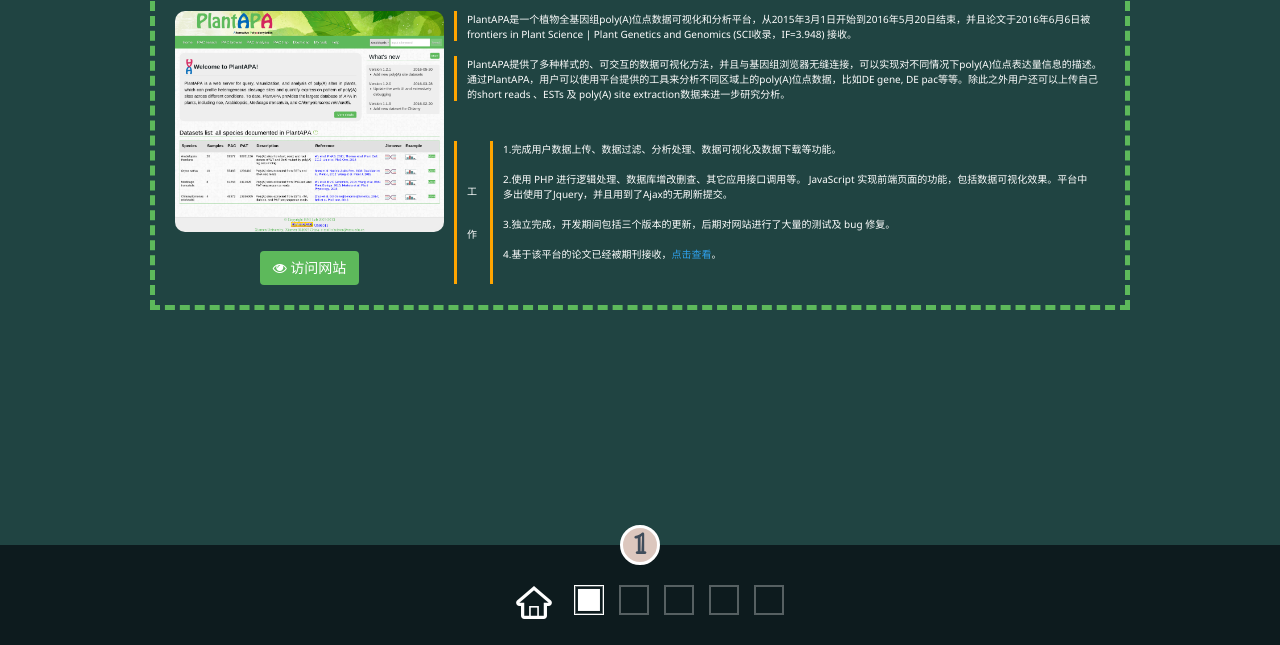
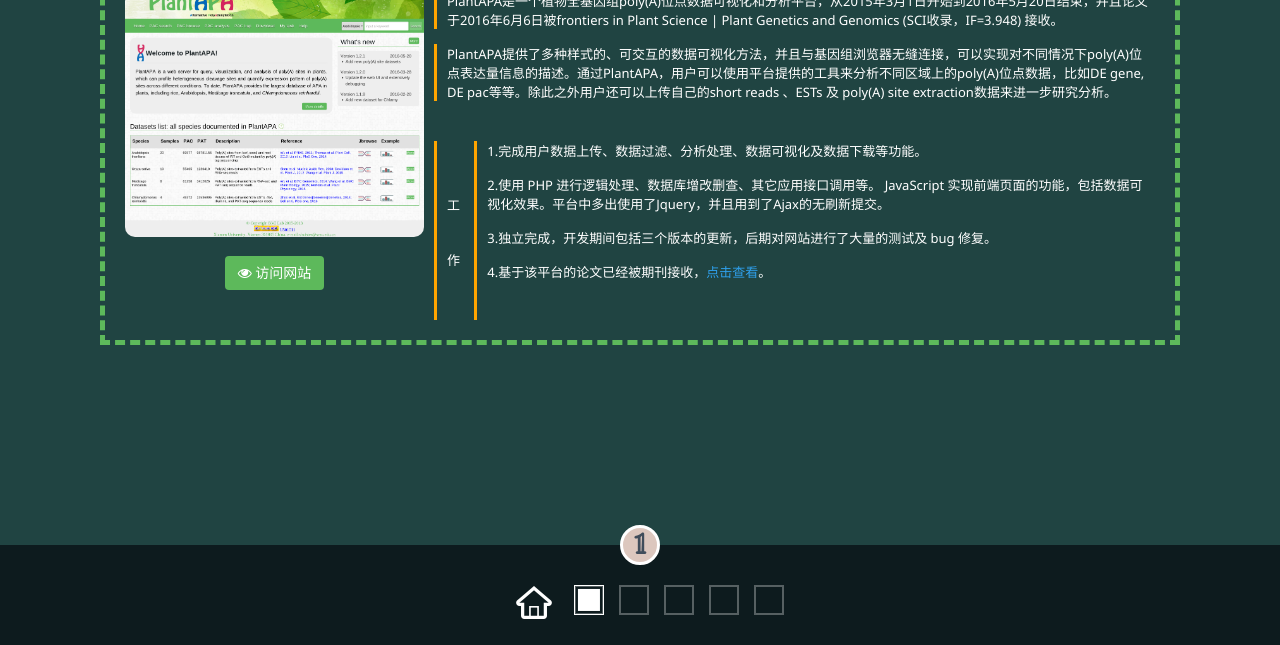
Before and after one commit to zhangyumin/index, a plain HTML site: page demo.html in a window 1280 px wide. Shown: the part 155-800 px from the top of the page. Drawn offline with nearby package versions, Linux system fonts and the light colour scheme; a web font is replaced by a local one.

Commit message:
increase the width of content

```diff
--- a/css/styles.css
+++ b/css/styles.css
@@ -87,7 +87,7 @@ ul {
   left: 0;
   width: 100%;
   height: 100%;
-  padding: 5rem 15rem;
+  padding: 3rem 10rem;
   font-size: 3rem;
 }
 @media (max-width: 990px) {
--- a/demo.html
+++ b/demo.html
@@ -87,7 +87,7 @@
 		}
 		@media screen and (max-width: 1700px){
 			.detail{
-				font-size: 10px;
+				font-size: 13px;
 				width: 70%
 			}
 			.view{
```
